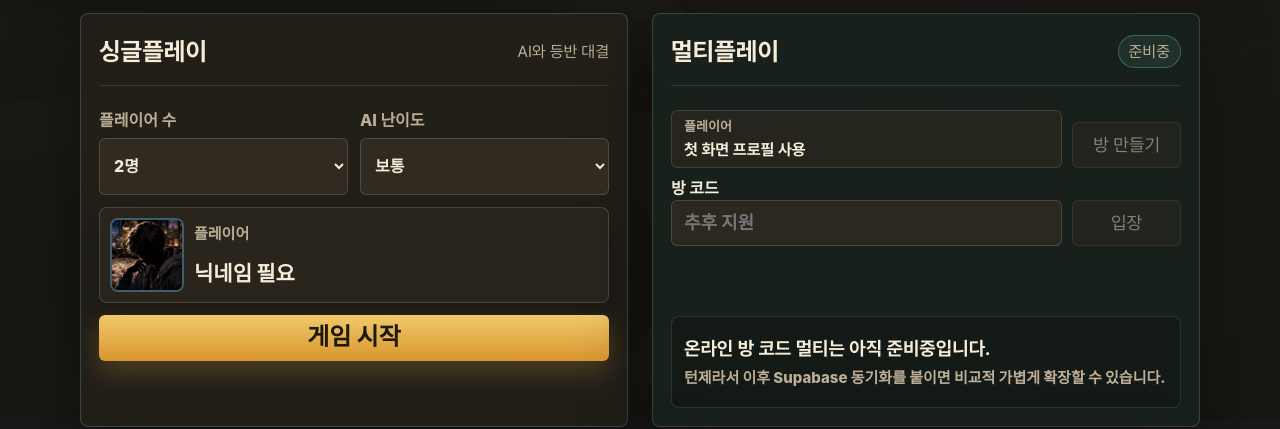
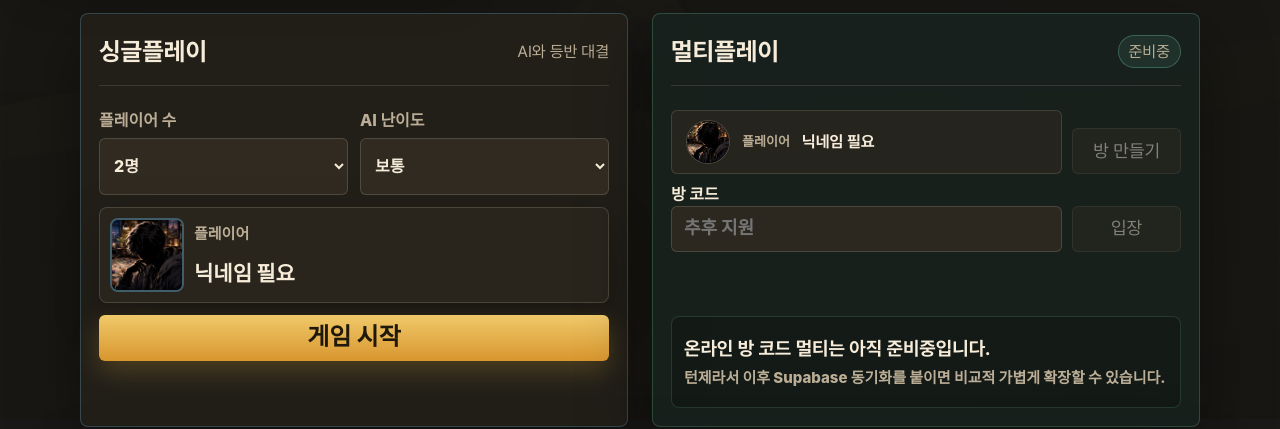
Before and after one commit to KitschMix/fantasyR, a website: page cant-stop.html in a window 1280 px wide. Shown: the part 381-810 px from the top of the page. Drawn offline with nearby package versions, Linux system fonts and the light colour scheme; no server answers; a web font is replaced by a local one.

Commit message:
fix(setup): 멀티플레이 패널 추상 라벨 제거 (6게임)
'첫 화면 프로필 사용' 추상 표기 → 표준 프로필 카드로 통일.
한 사람이 자기 닉네임으로 플레이하는 고정 동작이므로, 멀티에서도
실제 아바타+닉네임을 보여주는 게 더 명확함.

변경:
- sushi-go.html, splendor.html, monopoly.html, clue.html,
  cant-stop.html, tally-ho.html: 멀티패널 setup-profile-source
  추상 라벨 → setup-profile-source.setup-profile-card + data-profile-name
  (싱글플레이와 동일한 표준 구조)

대상 외:
- fantasy.html: 멀티패널에 추상 라벨 자체가 없음 (방 만들기/입장만 있음)
- dominion.html: 멀티 패널 미존재

테스트: node tests/run-all.js → 14/14 파일, 53/53 어설션 통과 (회귀 없음)

```diff
--- a/cant-stop.html
+++ b/cant-stop.html
@@ -79,9 +79,10 @@
                         <span class="online-status">준비중</span>
                       </div>
                       <div class="online-controls">
-                        <div class="setup-profile-source">
+                        <div class="setup-profile-source setup-profile-card" aria-label="캔트스탑 플레이어">
+                          <img src="assets/profiles/user/유저.jpg" alt="" />
                           <span>플레이어</span>
-                          <strong>첫 화면 프로필 사용</strong>
+                          <strong data-profile-name>닉네임 필요</strong>
                         </div>
                         <button class="secondary-button" type="button" disabled>방 만들기</button>
                         <label>
```
Also changed, not shown: clue.html (+3 -2 lines), monopoly.html (+3 -2 lines), splendor.html (+3 -2 lines), sushi-go.html (+3 -2 lines), tally-ho.html (+3 -2 lines).
